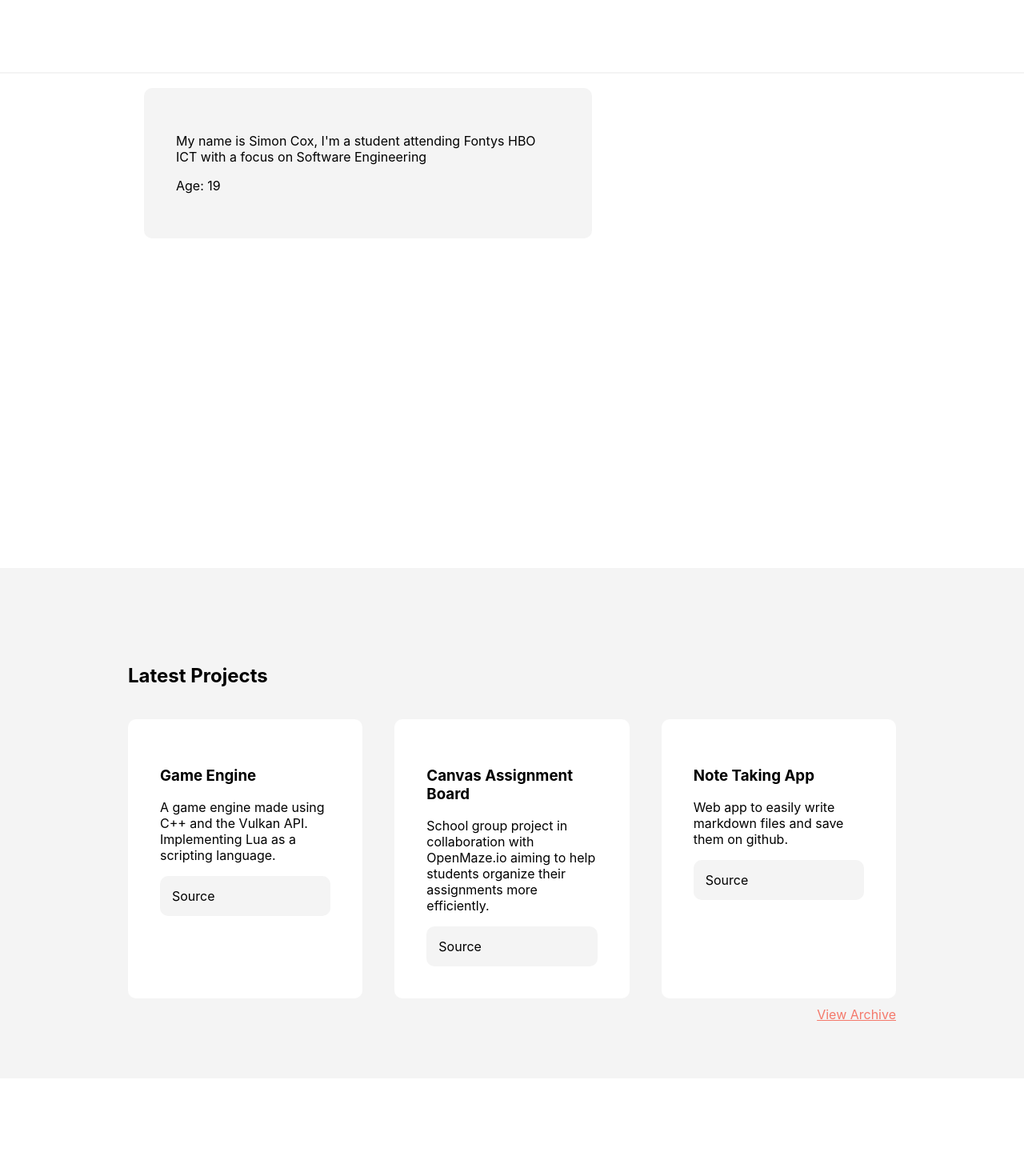
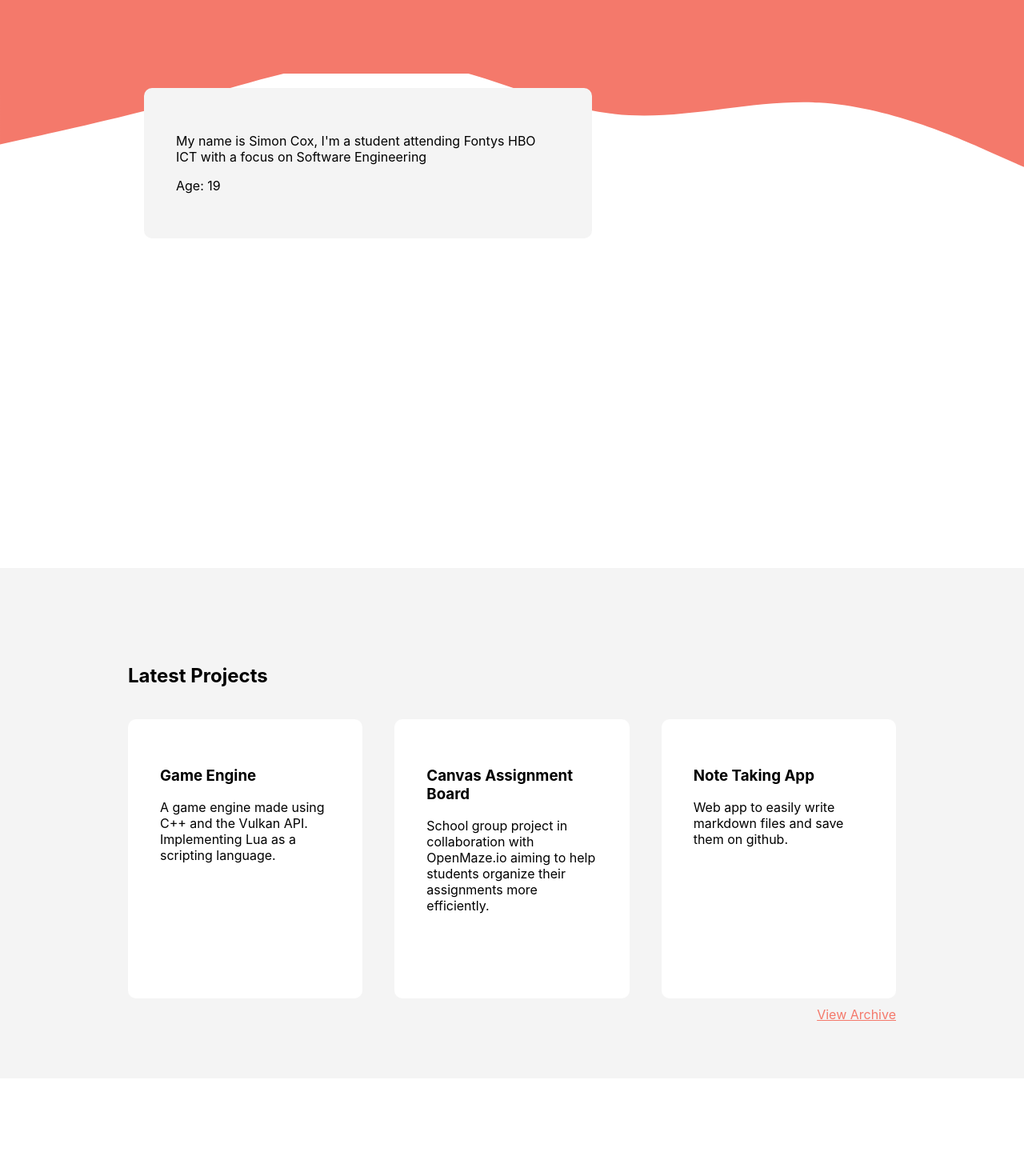
Before and after one commit to Flexiconn/simoncox.nl, a React (Create React App) app in the folder app/: page / in a window 1280 px wide. Shown: the top 1470 px of the page at 80% size. Built offline with nearby package versions, Linux system fonts and the light colour scheme.

Commit message:
added cool banner

```diff
--- a/app/src/App.css
+++ b/app/src/App.css
@@ -4,6 +4,13 @@
   display: flex;
   flex-direction: column;
   background-color: #fff;
+}
+
+.waves{
+    width: 100vw;
+    left: 0px;
+    top: 10px;
+    position: absolute;
 }
 
 .Nav{
@@ -18,6 +25,22 @@
   top: 0;
   width: 100%;
   z-index: 1;
+  transition: background-color 0.2s ease-out, border-bottom 0.2s ease-out;
+}
+
+.Nav-NonScroll{
+  align-items: center;
+  background: #F4796B;
+  border-bottom: 2px solid #F4796B;
+  display: flex;
+  height: 90px;
+  justify-content: space-between;
+  padding: 0 48px;
+  position: fixed;
+  top: 0;
+  width: 100%;
+  z-index: 1;
+  transition: background-color 0.2s ease-out, border-bottom 0.2s ease-out;
 }
 
 .Page{
--- a/app/src/App.js
+++ b/app/src/App.js
@@ -1,10 +1,19 @@
 import logo from './img/Logo.svg';
 import './App.css';
-import { Bar, CartesianGrid,XAxis, YAxis, BarChart, Legend, Tooltip } from 'recharts';
+import wave from "./img/wave.svg"
 import ProjectCard from './ProjectCard';
 import { FaGithub, FaLinkedinIn, FaEnvelope } from "react-icons/fa";
+import React, { useRef, useEffect, useState } from "react"
 
 function App() {
+
+  const [offset, setOffset] = useState(0);
+  useEffect(() => {
+      const onScroll = () => setOffset(window.pageYOffset);
+      window.removeEventListener('scroll', onScroll);
+      window.addEventListener('scroll', onScroll, { passive: true });
+      return () => window.removeEventListener('scroll', onScroll);
+  }, []);
 
   function GetAge(){
     var birth = new Date('8/01/2003');
@@ -18,11 +27,15 @@ function App() {
     return Math.floor(ageInDays / 365 );
   }
 
+  console.log(offset);
+
+
   return (
     <div className="App">
-      <div className="Nav"></div>
+      <div className={(offset > 40) ? "Nav" : "Nav-NonScroll"}></div>
       <div className="Page">
         <div className="Bio">
+          <img src={wave} className="waves"></img>
           <div className="Panel">
             <p>My name is Simon Cox, I'm a student attending Fontys HBO ICT with a focus on Software Engineering</p>
             <p>Age: {GetAge()}</p>
@@ -31,9 +44,9 @@ function App() {
         <div className="Projects">
           <h2>Latest Projects</h2>
           <div className="Grid">
-            <ProjectCard name="Game Engine  " description="A game engine made using C++ and the Vulkan API. Implementing Lua as a scripting language."></ProjectCard>
-            <ProjectCard name="Canvas Assignment Board" description="School group project in collaboration with OpenMaze.io aiming to help students organize their assignments more efficiently."></ProjectCard>
-            <ProjectCard name="Note Taking App" description="Web app to easily write markdown files and save them on github."></ProjectCard>
+            <ProjectCard button={[{name: "test"},{name: "test"}]} name="Game Engine  " description="A game engine made using C++ and the Vulkan API. Implementing Lua as a scripting language."></ProjectCard>
+            <ProjectCard button={[{name: "test"},{name: "test"}]} name="Canvas Assignment Board" description="School group project in collaboration with OpenMaze.io aiming to help students organize their assignments more efficiently."></ProjectCard>
+            <ProjectCard button={[{name: "test"},{name: "test"}]} name="Note Taking App" description="Web app to easily write markdown files and save them on github."></ProjectCard>
           </div>
           <a href="" className="Archive">View Archive</a>
         </div>
--- a/app/src/ProjectCard.css
+++ b/app/src/ProjectCard.css
@@ -2,19 +2,22 @@
     background-color: #fff;
     border-radius: 10px;
     padding: 40px;
+    padding-bottom: 90px;
+    position: relative;
 }
 
 .Card > .Buttons {
+    position: absolute;
+    bottom:20px;
     border-radius: 10px;
-    padding: 15px;
+    padding: 10px;
     background-color: #F4F4F4;
     display: flex;
     justify-content: flex-start;
     transition: background-color 0.2s ease-out;
-    transition: color 0.2s ease-out;
 }
 
 .Card > .Buttons:hover {
     background-color: #F4796B;
-
+    color: #fff;
 }
--- a/app/src/ProjectCard.js
+++ b/app/src/ProjectCard.js
@@ -4,7 +4,9 @@ function ProjectCard(props) {
         <h3>{props.name}</h3>
 
         <p>{props.description}</p>
-        <a className="Buttons">Source</a>
+        {props.button?.map(x => {
+            <a className="Buttons">{x.name}</a>
+        })}
     </div> );
 }
 
```
Also changed, not shown: app/src/img/wave.svg (added).
